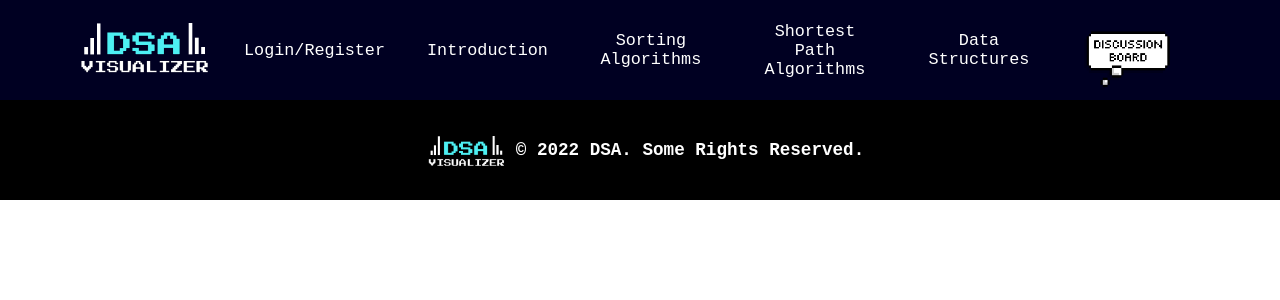
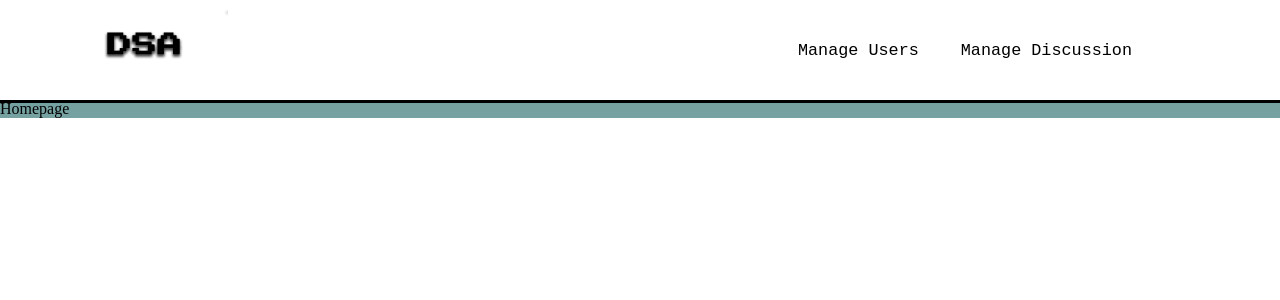
Before and after one commit to Jordiak/Visualizer, a React (Create React App) app in the folder client/: page /manage-discussion in a window 1280 px wide. Shown: the top 300 px of the page. Built offline with nearby package versions, Linux system fonts and the light colour scheme.

Commit message:
added unfinished backend pages

```diff
--- a/client/package.json
+++ b/client/package.json
@@ -13,7 +13,7 @@
     "react-client-session": "^0.0.7",
     "react-dom": "^17.0.2",
     "react-router-dom": "^5.3.0",
-    "react-scripts": "^3.4.4",
+    "react-scripts": "^5.0.0",
     "react-starfield-animation": "^1.0.1",
     "react-tabs": "^3.2.3",
     "react-tsparticles": "^1.39.0",
--- a/client/src/App.css
+++ b/client/src/App.css
@@ -137,6 +137,15 @@ h2 {
   background-position: center;
   background-size: cover;
   height: 100vh;
+}
+.Admin {
+  background-color: rgba(86, 139, 139, 0.808);
+}
+.ManageUsers {
+  background-color: rgba(86, 139, 139, 0.808);
+}
+.ManageDiscussion {
+  background-color: rgba(86, 139, 139, 0.808);
 }
 .DSleft {
   width: 60%;
@@ -395,6 +404,27 @@ h2 {
   margin-bottom: 10px;
   font-family: monospace;
 }
+.backendcard {
+  width: 97%;
+  height: auto;
+  padding: 20px;
+  border-radius: 10px;
+  margin: 10px;
+  font-size: large;
+  border-radius: 19px;
+  background: rgb(255, 255, 255);
+  margin-bottom: 10px;
+  font-family: monospace;
+}
+.backend_title{
+  color: black;
+  font-size: 48px;
+  text-align: center;
+  font-weight: bold;
+}
+.userinfo{
+  color: black;
+}
 .user {
   display: inline-block;
   padding-left: 7px;
--- a/client/src/App.js
+++ b/client/src/App.js
@@ -2,6 +2,7 @@ import React, {useState} from 'react';
 import './App.css';
 import Navbar from './components/Navbar';
 import Footer from './components/Footer';
+import NavbarBackend from './components/NavbarBackend';
 import { BrowserRouter as Router, Switch, Route} from 'react-router-dom';
 import Home from './components/pages/Home';
 import ShortestPath from './components/pages/ShortestPath';
@@ -12,10 +13,26 @@ import Information from './components/pages/Information';
 import LoginForm from './components/pages/LoginForm';
 import { UserContext } from './components/UserContext';
 import Comment from './components/pages/comment';
-
+import Admin from './components/pages/Admin';
+import ManageUsers from './components/pages/ManageUsers';
+import ManageDiscussion from './components/pages/ManageDiscussion';
 
 function App() {
   const [value, setValue] = useState('Login/Register')
+  if(window.location.pathname=="/admin" || window.location.pathname=="/manage-users" || window.location.pathname=="/manage-discussion"){
+    return (
+      <Router>
+      <UserContext.Provider value={{value,setValue}}>
+        <NavbarBackend />
+        <Switch>
+        <Route path="/admin" exact component={Admin} />
+        <Route path="/manage-users" exact component={ManageUsers} />
+        <Route path="/manage-discussion" exact component={ManageDiscussion} />
+        </Switch>
+        </UserContext.Provider>
+      </Router>
+    );
+  }
   return (
     <Router>
       <UserContext.Provider value={{value,setValue}}>
--- /dev/null
+++ b/client/src/components/NavbarBackend.css
@@ -0,0 +1,147 @@
+.navbarb {
+  background:rgb(255, 255, 255);
+  height: 100px;
+  display: flex;
+  justify-content: center;
+  align-items: center;
+  font-size: 1.05rem;
+  outline: black solid 3px;
+}
+.navbarb-logo {
+  color: #fff;
+  justify-self: start;
+  cursor: pointer;
+  text-decoration: none;
+  font-size: 2rem;
+
+}
+
+.fa-firstdraft {
+  margin-left: 0.5rem;
+  font-size: 1.6rem;
+}
+
+.nav-menu {
+  display: grid;
+  grid-template-columns: repeat(6, auto);
+  grid-gap: 10px;
+  list-style: none;
+  text-align: center;
+  width: 75vw;
+  justify-content: end;
+  margin-right: 2rem;
+}
+
+.nav-item {
+  display: flex;
+  align-items: center;
+  height: 80px;
+}
+
+.navb-links {
+  color: black;
+  text-decoration: none;
+  padding: 0.5rem 1rem;
+  font-family:monospace;
+}
+
+.navb-links:hover {
+  background-color: rgba(86, 139, 139, 0.808);
+  border-radius: 4px;
+  transition: all 0.2s ease-out;
+}
+
+.fa-bars {
+  color: #fff;
+}
+
+.nav-links-mobile {
+  display: none;
+}
+
+.menu-icon {
+  display: none;
+}
+
+@media screen and (max-width: 960px) {
+  .NavbarItems {
+    position: relative;
+  }
+
+  .nav-menu {
+    display: flex;
+    flex-direction: column;
+    width: 100%;
+    height: 90vh;
+    position: absolute;
+    top: 80px;
+    left: -100%;
+    opacity: 1;
+    transition: all 0.5s ease;
+  }
+
+  .nav-menu.active {
+    background: #242222;
+    left: 0;
+    opacity: 1;
+    transition: all 0.5s ease;
+    z-index: 1;
+  }
+
+  .nav-links {
+    text-align: center;
+    padding: 2rem;
+    width: 100%;
+    display: table;
+  }
+
+  .nav-links:hover {
+    background-color: rgb(0, 0, 0);
+    border-radius: 0;
+    cursor: pointer;
+  }
+
+  .navbar-logo {
+    position: absolute;
+    top: 0px;
+    left: 10px;
+  }
+
+  .menu-icon {
+    display: block;
+    position: absolute;
+    top: 0;
+    right: 0;
+    transform: translate(-100%, 60%);
+    font-size: 1.8rem;
+    cursor: pointer;
+  }
+
+  .fa-times {
+    color: #fff;
+    font-size: 2rem;
+  }
+
+  .nav-links-mobile {
+    display: block;
+    text-align: center;
+    padding: 1.5rem;
+    margin: 2rem auto;
+    border-radius: 4px;
+    width: 80%;
+    background: red;
+    text-decoration: none;
+    color: #fff;
+    font-size: 1.5rem;
+  }
+
+  .nav-links-mobile:hover {
+    background: #fff;
+    color: red;
+    transition: 250ms;
+  }
+
+  button {
+    display: none;
+  }
+}
--- /dev/null
+++ b/client/src/components/NavbarBackend.js
@@ -0,0 +1,49 @@
+import React,{ useState, useEffect, useContext } from 'react';
+
+import { Link } from 'react-router-dom';
+import './NavbarBackend.css';
+import logoImage from './images/backendlogo.png';
+import ReactSession from 'react-client-session/dist/ReactSession';
+import { UserContext } from './UserContext';
+import discboardpic from './images/discboard.png';
+
+// navbar for backend
+function Navbar() {
+  const [click, setClick] = useState(false);
+  const [dropdown, setDropdown] = useState(false);
+
+  const [userName, setUserName] = useState('Login/Registerx');
+
+  const handleClick = () => setClick(!click);
+  const closeMobileMenu = () => setClick(false);
+  console.log(userName)
+  const {value,setValue} = useContext(UserContext);
+
+  return (
+    <>
+      <nav className='navbarb'>
+      <Link to='/admin' className='navbar-logo' onClick={closeMobileMenu}>
+      <img src={logoImage} alt='' width={168} height={82} />
+      </Link>
+
+        <div className='menu-icon' onClick={handleClick}>
+          <i className={click ? 'fas fa-times' : 'fas fa-bars'} />
+        </div>
+        <ul className={click ? 'nav-menu active' : 'nav-menu'}>
+          <li className='nav-item'>
+            <Link to='/manage-users' className='navb-links' onClick={() => { closeMobileMenu();}}>
+              Manage Users
+            </Link>
+          </li>
+          <li className='nav-item'>
+            <Link to='/manage-discussion' className='navb-links' onClick={closeMobileMenu}>
+              Manage Discussion
+            </Link>
+          </li>
+        </ul>
+      </nav>
+    </>
+  );
+}
+
+export default Navbar;
--- /dev/null
+++ b/client/src/components/pages/Admin.js
@@ -0,0 +1,9 @@
+import React from 'react';
+
+export default function Admin(){
+    return(
+        <div className='Admin'>
+          Homepage
+        </div>
+    );
+}
--- /dev/null
+++ b/client/src/components/pages/ManageDiscussion.js
@@ -0,0 +1,9 @@
+import React from 'react';
+
+export default function ManageDiscussion(){
+    return(
+        <div className='ManageDiscussion'>
+          Homepage
+        </div>
+    );
+}
--- /dev/null
+++ b/client/src/components/pages/ManageUsers.js
@@ -0,0 +1,41 @@
+import React, { useState, useEffect, useContext } from 'react';
+import Axios from 'axios';
+export default function ManageUsers(){
+    const [userid]=useState("");
+    const [userList,setuserList]=useState([]);
+    //get user info
+    useEffect(() => {
+        Axios.get('http://localhost:3001/api/get').then((response)=>{
+        setuserList(response.data);
+    })
+    } , [])
+     return(
+
+        <div className="ManageUsers">
+            <h1 className="backend_title">User Management</h1>
+            <br></br>
+            <div className="cardholder">
+            {
+            userList.map((val)=>{
+               return (
+                <div className="backendcard">
+                  {(() => {
+          return (
+            <div>
+                  <img className='usericon' width={'50px'} height={'50px'}src={val.useravatar_url}></img>
+                  <h2 className='userinfo' value={userid}>Username: {val.username_reg}</h2>
+                  <h2 className='userinfo' value={userid}>Password: {val.userpassword_reg}</h2>
+            </div>
+          )
+        }
+                  )()}
+               </div>
+               )})}
+
+            </div>
+        </div>
+
+     )
+
+
+}
```
Also changed, not shown: client/src/components/images/backendlogo.png (added), client/src/index.js (line endings or trailing spaces), 1 other file (tests, documents, lock files or other folders).
